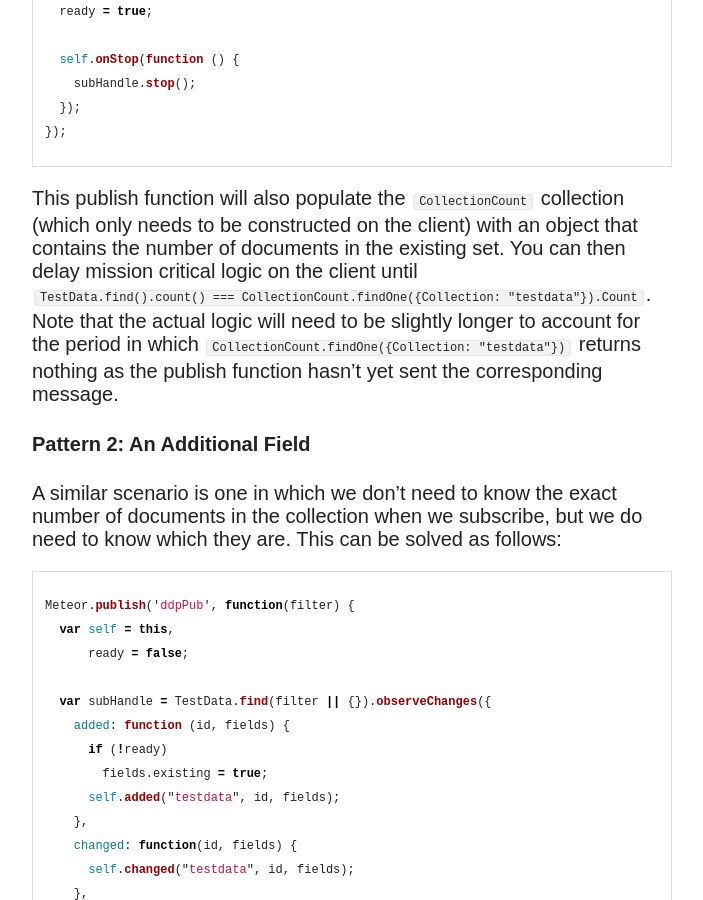
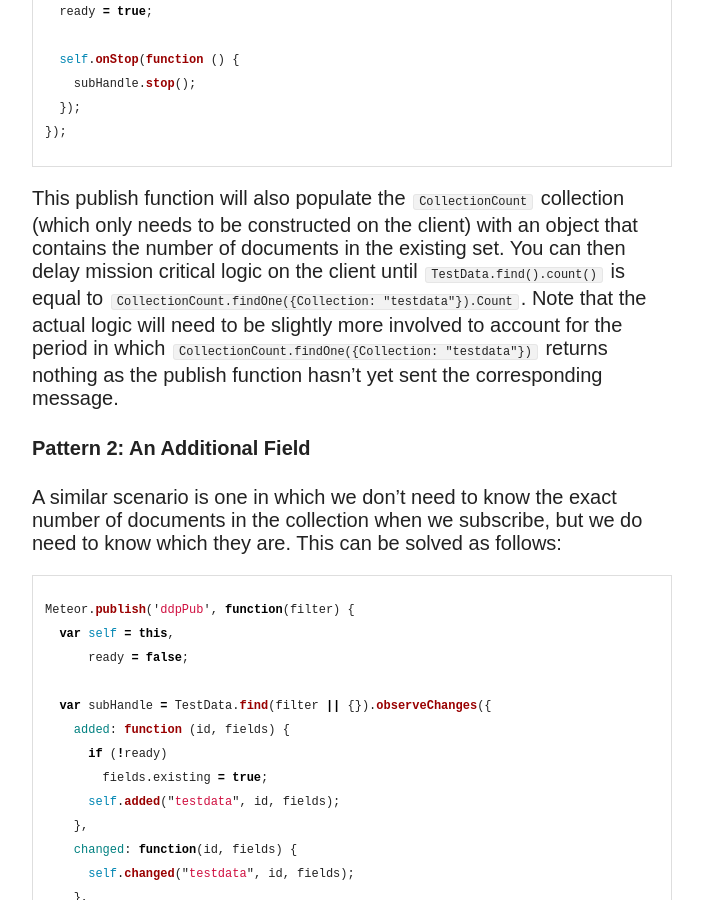
Before and after one commit to richsilv/richsilv.github.io, a Jekyll site: the page built from _posts/2014-08-01-meteor-low-level-publications.markdown, in a window 1280 px wide and 900 px high, scrolled down 6718 px. Shown: the whole window, without its empty margins (318-1021 px from the left). Built offline with Jekyll 4.4.1, drawn with Linux system fonts in a browser that asks for light colours; nearby versions of some CDN libraries; comment, search, counter and statistics services are not loaded.

```diff
--- a/_posts/2014-08-01-meteor-low-level-publications.markdown
+++ b/_posts/2014-08-01-meteor-low-level-publications.markdown
@@ -145,7 +145,7 @@
 });
 {% endhighlight %}
 
-This publish function will also populate the `CollectionCount` collection (which only needs to be constructed on the client) with an object that contains the number of documents in the existing set.  You can then delay mission critical logic on the client until `TestData.find().count() === CollectionCount.findOne({Collection: "testdata"}).Count`.  Note that the actual logic will need to be slightly longer to account for the period in which `CollectionCount.findOne({Collection: "testdata"})` returns nothing as the publish function hasn't yet sent the corresponding message.
+This publish function will also populate the `CollectionCount` collection (which only needs to be constructed on the client) with an object that contains the number of documents in the existing set.  You can then delay mission critical logic on the client until `TestData.find().count()` is equal to `CollectionCount.findOne({Collection: "testdata"}).Count`.  Note that the actual logic will need to be slightly more involved to account for the period in which `CollectionCount.findOne({Collection: "testdata"})` returns nothing as the publish function hasn't yet sent the corresponding message.
 
 #### Pattern 2: An Additional Field
 
```
